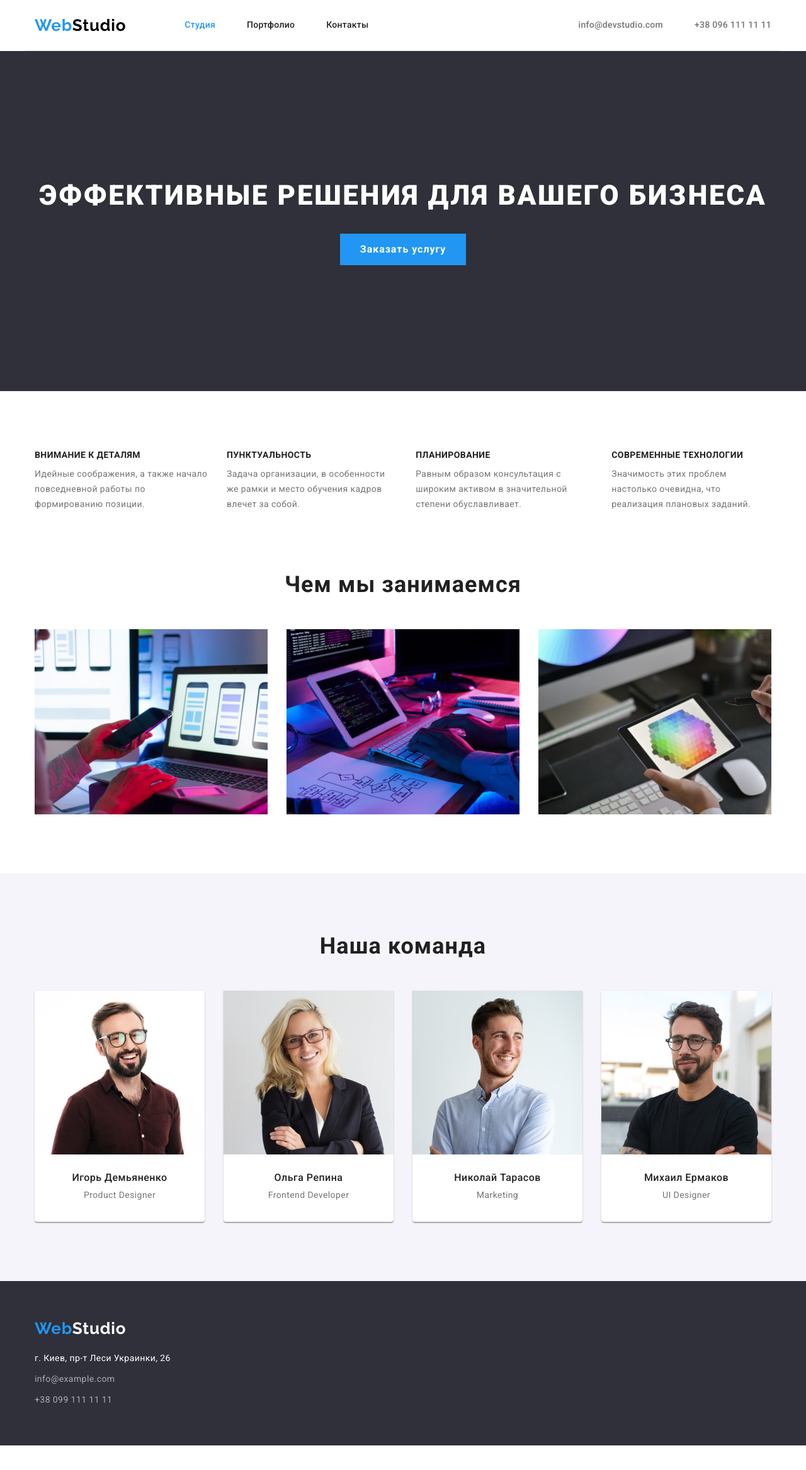
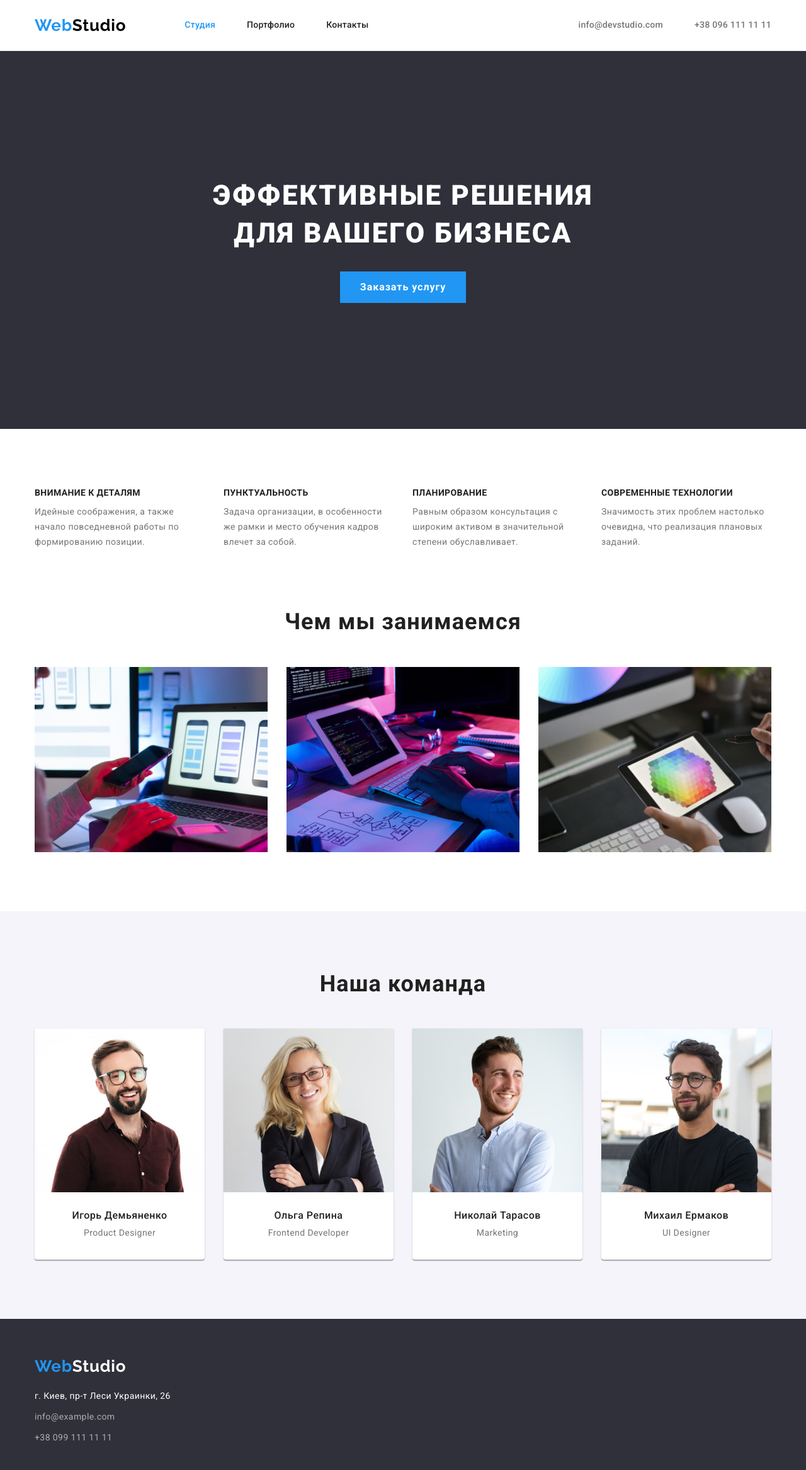
Before and after one commit to Yaroslav12002/goit-markup-hw-03, a plain HTML site: page index.html in a window 1280 px wide. Shown: the whole page at 63% size. Before the commit the page ends 2295 px from the top, so only its background shows below. Drawn offline with nearby package versions, Linux system fonts and the light colour scheme.

Commit message:
Mentor's fix proceed

```diff
--- a/css/styles.css
+++ b/css/styles.css
@@ -73,7 +73,7 @@ img {
   align-items: center;
 }
 
-.container.main-nav {
+.heading {
   border-bottom: 1px solid var(--color-header-border);
 }
 
@@ -86,6 +86,11 @@ img {
   font-size: 26px;
   line-height: 1.19;
   letter-spacing: 0.03em;
+}
+
+.logo-main {
+  padding-top: 24px;
+  padding-bottom: 24px;
 }
 
 .logo-black {
@@ -144,6 +149,8 @@ img {
 
 .contacts .link {
   color: var(--color-main);
+  padding-top: 32px;
+  padding-bottom: 32px;
 }
 
 .contacts .link:hover,
@@ -159,7 +166,8 @@ img {
 .hero-title {
   margin-top: 0;
   margin-bottom: 30px;
-  padding-top: 200px;
+  padding-left: 240px;
+  padding-right: 240px;
 
   color: var(--color-white);
   font-weight: 900;
@@ -169,6 +177,8 @@ img {
   text-transform: uppercase;
 }
 .hero {
+  padding-top: 200px;
+  padding-bottom: 200px;
   background-color: var(--color-footer-backgr);
   text-align: center;
 }
@@ -178,7 +188,6 @@ img {
   padding-bottom: 10px;
   padding-left: 32px;
   padding-right: 32px;
-  margin-bottom: 200px;
   border: 0;
   background-color: var(--color-blue);
   color: var(--color-white);
@@ -211,9 +220,11 @@ img {
   display: flex;
 }
 
-.features-list .item + .item,
-.work-list .item + .item,
-.team-list .list-item + .list-item {
+.features-list .item {
+  width: calc((100% - 30px) / 4);
+}
+
+.features-list .item + .item {
   margin-left: 30px;
 }
 
@@ -246,6 +257,11 @@ img {
   margin-bottom: 50px;
 }
 
+.work-list .item + .item,
+.team-list .list-item + .list-item {
+  margin-left: 30px;
+}
+
 /* team */
 .team {
   background-color: var(--color-button);
@@ -271,23 +287,26 @@ img {
   border-radius: 0px 0px 4px 4px;
 }
 
-.team-list-img {
-  margin-bottom: 30px;
+.list-item .section-title {
+  margin-bottom: 10px;
 }
 
-.list-item > .section-title {
-  margin-bottom: 10px;
-}
 .team-list p {
   text-align: center;
   margin-top: 0;
-  margin-bottom: 30px;
+  margin-bottom: 0;
+}
+
+.team-label {
+  padding-top: 30px;
+  padding-bottom: 30px;
 }
 
 /* portfolio button */
 .filter-list {
   display: flex;
   justify-content: center;
+  margin-bottom: 50px;
 }
 
 .filter-list .item + .item {
@@ -295,7 +314,6 @@ img {
 }
 
 .filter-list .button {
-  margin-bottom: 50px;
   padding: 6px 22px;
   border: none;
   cursor: pointer;
@@ -379,7 +397,7 @@ img {
 
 .footer-logo {
   display: block;
-  padding-bottom: 20px;
+  margin-bottom: 20px;
 }
 
 .address {
@@ -388,7 +406,7 @@ img {
 
 .footer-item,
 .footer-item-alfa:not(:last-child) {
-  padding-bottom: 9px;
+  margin-bottom: 9px;
 }
 
 .footer-list a {
--- a/index.html
+++ b/index.html
@@ -19,7 +19,7 @@
   </head>
 
   <body>
-    <header>
+    <header class="heading">
       <div class="container main-nav">
         <nav class="main-nav">
           <!-- logo -->
@@ -45,8 +45,10 @@
     <main>
       <!-- hero -->
       <section class="hero">
+        <div class="container">
           <h1 class="hero-title">Эффективные решения для вашего бизнеса</h1>
           <button type="button" class="button">Заказать услугу</button>
+        </div>
       </section>
 
       <!-- features -->
@@ -118,8 +120,10 @@
                 alt="Игорь Демьяненко- продакт дизайнер"
                 width="270"
               />
+              <div class="team-label">
                 <h3 class="section-title">Игорь Демьяненко</h3>
                 <p lang="en">Product Designer</p>
+              </div>
             </li>
             <li class="list-item">
               <img
@@ -128,8 +132,10 @@
                 alt="Ольга Репина- фронтенд девелопер"
                 width="270"
               />
+              <div class="team-label">
                 <h3 class="section-title">Ольга Репина</h3>
                 <p lang="en">Frontend Developer</p>
+              </div>
             </li>
             <li class="list-item">
               <img
@@ -138,8 +144,10 @@
                 alt="Николай Тарасов- маркетинг"
                 width="270"
               />
+              <div class="team-label">
                 <h3 class="section-title">Николай Тарасов</h3>
                 <p lang="en">Marketing</p>
+              </div>
             </li>
             <li class="list-item">
               <img
@@ -148,8 +156,10 @@
                 alt="Михаил Ермаков- ЮИ дизайнер"
                 width="270"
               />
+              <div class="team-label">
                 <h3 class="section-title">Михаил Ермаков</h3>
                 <p lang="en">UI Designer</p>
+              </div>
             </li>
           </ul>
         </div>
```
Also changed, not shown: portfolio.html (+4 -2 lines). Lines whose indentation alone changed are shown as unchanged.
